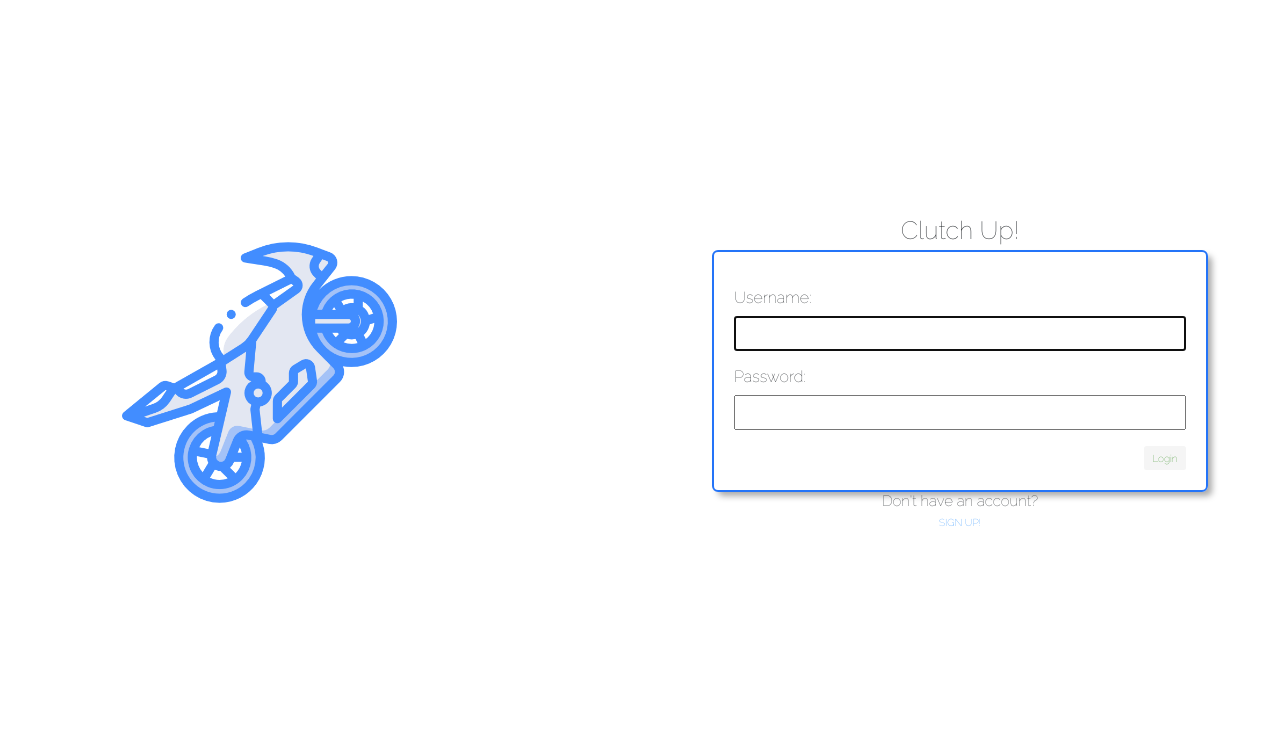
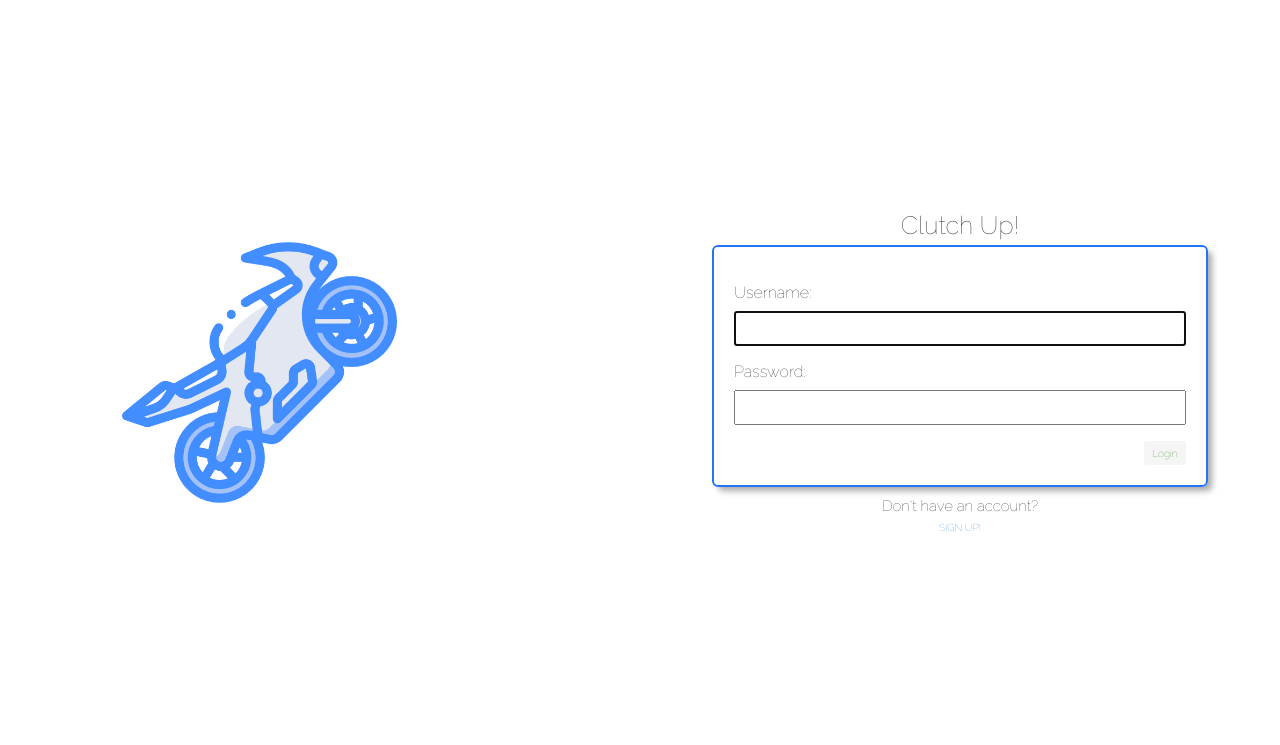
Before and after one commit to sforesi/clutch_up, a Django app: page / in a window 1280 px wide. Shown: the part 84-829 px from the top of the page. Run offline with Django 3.2, Linux system fonts and the light colour scheme; some libraries are stand-ins or nearby versions.

Commit message:
style h4 margin in home.css

```diff
--- a/main_app/static/css/home.css
+++ b/main_app/static/css/home.css
@@ -93,4 +93,7 @@ img {
     max-width: 520px;
   }
 
+  h4 {
+    margin-top: 10px;
+  }
 }
--- a/main_app/templates/home.html
+++ b/main_app/templates/home.html
@@ -22,8 +22,10 @@
     <input type="hidden" name="next" value="{{ next }}">
     <button type="submit" class="btn submit">Login</button>
   </form>
-  <h4>Don't have an account?</h4>
-  <a href="{% url 'signup' %}">SIGN UP!</a>
+
+    <h4>Don't have an account?</h4>
+    <a href="{% url 'signup' %}">SIGN UP!</a>
+
 
 </section>
 {% endif %}
```
Also changed, not shown: README.md.
